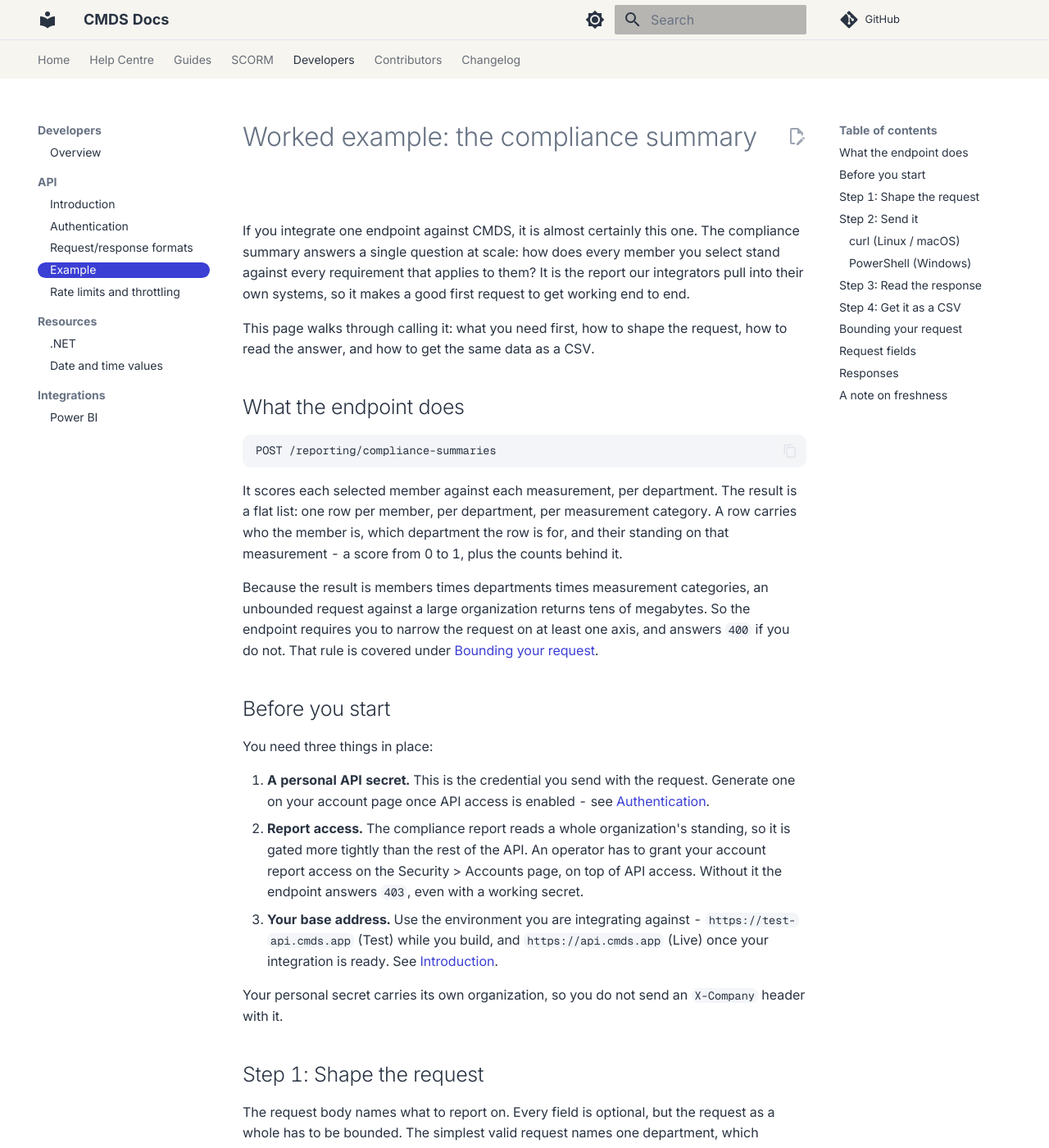
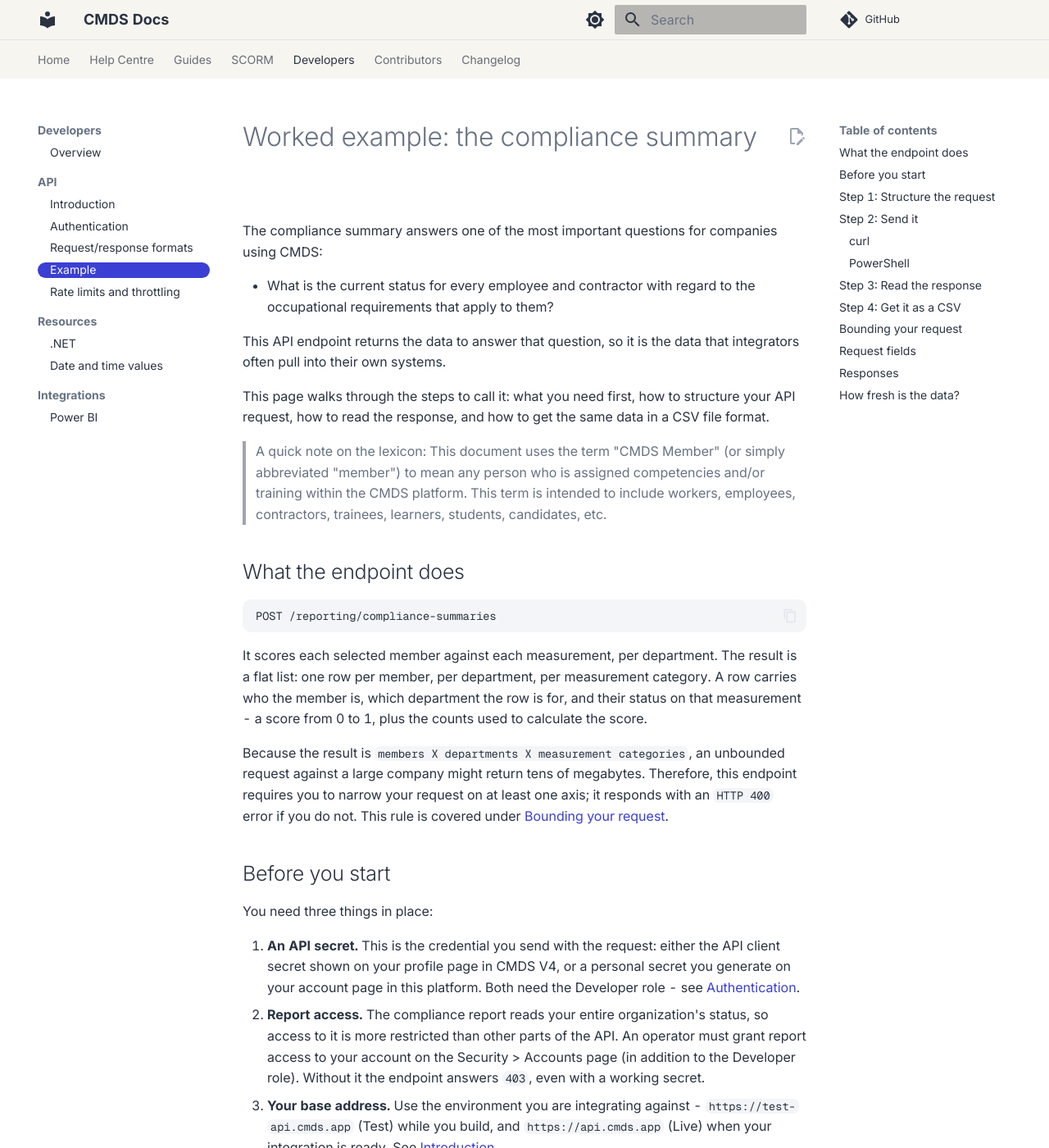
Before and after one commit to cmds-app/docs, an MkDocs documentation site: the page built from docs/developers/api/example.md, in a window 1280 px wide and 1400 px high. Shown: the whole window at 82% size. Built offline with MkDocs 1.6.1 and Material for MkDocs 9.7.7, drawn with Linux system fonts in a browser that asks for light colours; comment, search, counter and statistics services are not loaded; some of the changed text lies outside the part shown.

Commit message:
docs(api): rework the compliance summary worked example
The freshness note described the QUserStatus snapshot Quad dropped in
v26.5, the key note predated the measurements endpoint, and the page
named only the vsk_ secret while most integrators hold a V4 one. The
example now matches what the API returns and how it computes it.

````diff
--- a/docs/developers/api/example.md
+++ b/docs/developers/api/example.md
@@ -1,8 +1,14 @@
 # Worked example: the compliance summary
 
-If you integrate one endpoint against CMDS, it is almost certainly this one. The compliance summary answers a single question at scale: how does every member you select stand against every requirement that applies to them? It is the report our integrators pull into their own systems, so it makes a good first request to get working end to end.
+The compliance summary answers one of the most important questions for companies using CMDS:
 
-This page walks through calling it: what you need first, how to shape the request, how to read the answer, and how to get the same data as a CSV.
+* What is the current status for every employee and contractor with regard to the occupational requirements that apply to them?
+
+This API endpoint returns the data to answer that question, so it is the data that integrators often pull into their own systems.
+
+This page walks through the steps to call it: what you need first, how to structure your API request, how to read the response, and how to get the same data in a CSV file format.
+
+> A quick note on the lexicon: This document uses the term "CMDS Member" (or simply abbreviated "member") to mean any person who is assigned competencies and/or training within the CMDS platform. This term is intended to include workers, employees, contractors, trainees, learners, students, candidates, etc.
 
 ## What the endpoint does
 
@@ -10,23 +16,23 @@ This page walks through calling it: what you need first, how to shape the reques
 POST /reporting/compliance-summaries
 ```
 
-It scores each selected member against each measurement, per department. The result is a flat list: one row per member, per department, per measurement category. A row carries who the member is, which department the row is for, and their standing on that measurement - a score from 0 to 1, plus the counts behind it.
+It scores each selected member against each measurement, per department. The result is a flat list: one row per member, per department, per measurement category. A row carries who the member is, which department the row is for, and their status on that measurement - a score from 0 to 1, plus the counts used to calculate the score.
 
-Because the result is members times departments times measurement categories, an unbounded request against a large organization returns tens of megabytes. So the endpoint requires you to narrow the request on at least one axis, and answers `400` if you do not. That rule is covered under [Bounding your request](#bounding-your-request).
+Because the result is `members X departments X measurement categories`, an unbounded request against a large company might return tens of megabytes. Therefore, this endpoint requires you to narrow your request on at least one axis; it responds with an `HTTP 400` error if you do not. This rule is covered under [Bounding your request](#bounding-your-request).
 
 ## Before you start
 
 You need three things in place:
 
-1. **A personal API secret.** This is the credential you send with the request. Generate one on your account page once API access is enabled - see [Authentication](authentication.md).
-2. **Report access.** The compliance report reads a whole organization's standing, so it is gated more tightly than the rest of the API. An operator has to grant your account report access on the Security > Accounts page, on top of API access. Without it the endpoint answers `403`, even with a working secret.
-3. **Your base address.** Use the environment you are integrating against - `https://test-api.cmds.app` (Test) while you build, and `https://api.cmds.app` (Live) once your integration is ready. See [Introduction](introduction.md).
+1. **An API secret.** This is the credential you send with the request: either the API client secret shown on your profile page in CMDS V4, or a personal secret you generate on your account page in this platform. Both need the Developer role - see [Authentication](authentication.md).
+2. **Report access.** The compliance report reads your entire organization's status, so access to it is more restricted than other parts of the API. An operator must grant report access to your account on the Security > Accounts page (in addition to the Developer role). Without it the endpoint answers `403`, even with a working secret.
+3. **Your base address.** Use the environment you are integrating against - `https://test-api.cmds.app` (Test) while you build, and `https://api.cmds.app` (Live) when your integration is ready. See [Introduction](introduction.md).
 
-Your personal secret carries its own organization, so you do not send an `X-Company` header with it.
+Your secret belongs to your account in one organization, so you do not send a request header that identifies your company (`X-Company`). A request that names a different company in that header is refused with `403`.
 
-## Step 1: Shape the request
+## Step 1: Structure the request
 
-The request body names what to report on. Every field is optional, but the request as a whole has to be bounded. The simplest valid request names one department, which reports every member in it against every measurement:
+The request body defines your report criteria. Every field is optional, but the request as a whole must be bounded - see [Bounding your request](#bounding-your-request). The simplest valid criteria specifies one department; this returns every compliance measurement for every member in the requested department:
 
 ```json
 {
@@ -34,7 +40,7 @@ The request body names what to report on. Every field is optional, but the reque
 }
 ```
 
-To narrow further, name specific members and specific measurements instead:
+Alternatively, you can specify individual members and/or specific measurements:
 
 ```json
 {
@@ -43,38 +49,42 @@ To narrow further, name specific members and specific measurements instead:
 }
 ```
 
-The department and member identifiers are the ids you already hold from the directory reads. No endpoint lists the measurement keys; run a department-wide request once and read them from each row's `measurement.key` and `measurement.name`. Leave a list out (or send it as `null`) to mean "all of them" for that axis.
+You can obtain all the department and member identifiers in your company using the `GET /reporting/directory-contacts` endpoint. It needs report access, the same as this endpoint.
+
+You can obtain all the measurement keys and names using the `GET /reporting/compliance-summaries/measurements` endpoint. It needs no report access.
+
+You can omit a list (or send `null`) to mean "all of the items in the list" for that axis.
 
 ## Step 2: Send it
 
-The format is chosen with a `?format=` query parameter. Omit it for JSON, the default.
+The format is chosen with a `?format=` query parameter. If you omit the format, the default is JSON.
 
-### curl (Linux / macOS)
+Supported formats are `csv` and `json`.
+
+### curl
 
 ```bash
-curl -X POST "https://api.cmds.app/reporting/compliance-summaries" \
-    -H "Authorization: Bearer vsk_live_your_secret_here" \
+curl -X POST "https://test-api.cmds.app/reporting/compliance-summaries" \
+    -H "Authorization: Bearer your_client_secret_here" \
     -H "Content-Type: application/json" \
     -d '{
         "departments": ["3f2504e0-4f89-41d3-9a0c-0305e82c3301"]
     }'
 ```
 
-### PowerShell (Windows)
+### PowerShell
 
 ```powershell
-$secret = "vsk_live_your_secret_here"
+$secret = "your_client_secret_here"
 
-$body = @'
-{
-    "departments": ["3f2504e0-4f89-41d3-9a0c-0305e82c3301"]
-}
-'@
+$body = @{
+    departments = @("3f2504e0-4f89-41d3-9a0c-0305e82c3301")
+} | ConvertTo-Json
 
-curl.exe -X POST "https://api.cmds.app/reporting/compliance-summaries" `
-    -H "Authorization: Bearer $secret" `
-    -H "Content-Type: application/json" `
-    -d $body
+Invoke-RestMethod -Method Post -Uri "https://test-api.cmds.app/reporting/compliance-summaries" `
+    -Headers @{ Authorization = "Bearer $secret" } `
+    -ContentType "application/json" `
+    -Body $body
 ```
 
 ## Step 3: Read the response
@@ -89,7 +99,7 @@ A successful request returns `200` and a JSON array. Each element is one member'
         "primaryProfile": { "id": "b1e7...", "name": "Field Operator", "code": "FO-2" },
         "measurement": {
             "key": 3,
-            "name": "Required credentials",
+            "name": "Critical Competencies",
             "score": 0.75,
             "required": 4,
             "satisfied": 3,
@@ -107,8 +117,8 @@ A successful request returns `200` and a JSON array. Each element is one member'
 
 A few things worth knowing when you read this:
 
-- **`measurement.score`** runs from 0 to 1, to two decimal places - the share of what was required that the member has satisfied. It is `null` when a score does not apply to the row.
-- **`measurement.key`** is opaque. The underlying view numbers the same category differently on its credential and competency branches, so pair the key with `measurement.name` rather than treating the key as a stable identifier.
+- **`measurement.score`** runs from 0 to 1, to two decimal places - the share of what was required that the member has satisfied. A member with nothing required (`required` is `0`) is scored by the `emptyScore` field: by default they score `1`, and with `emptyScore` set to `3` (excluded) the score is `null`.
+- **`measurement.key`** runs from 1 to 12, one key per measurement, and is what the `measurements` filter takes. `GET /reporting/compliance-summaries/measurements` lists every key with its name.
 - **`measurement.required` and `measurement.satisfied`** are the counts behind the score. The remaining counts (`expired`, `notCompleted`, and the rest) break the standing down further and are `null` where they do not apply.
 - **`primaryProfile`** is `null` when the member has no primary profile.
 
@@ -118,13 +128,13 @@ Add `?format=csv` to receive the same data as a `text/csv` file attachment, one
 
 ```bash
 curl -X POST "https://api.cmds.app/reporting/compliance-summaries?format=csv" \
-    -H "Authorization: Bearer vsk_live_your_secret_here" \
+    -H "Authorization: Bearer your_client_secret_here" \
     -H "Content-Type: application/json" \
     -d '{ "departments": ["3f2504e0-4f89-41d3-9a0c-0305e82c3301"] }' \
     -o compliance-summary.csv
 ```
 
-The CSV leads with a UTF-8 byte order mark so a spreadsheet reads accented names correctly, and it guards against formula injection in caller-supplied fields. `xlsx` and `pdf` are named formats but answer `501` until their renderers exist; anything else answers `400`.
+The CSV leads with a UTF-8 byte order mark so a spreadsheet reads accented names correctly, and it guards against formula injection in caller-supplied fields.
 
 ## Bounding your request
 
@@ -142,7 +152,7 @@ In practice: name a department, or name members together with the measurements y
 | `departments` | array of ids | Departments to report on. Empty or omitted means all |
 | `members` | array of ids | Members to report on. Empty means everybody in the selected departments |
 | `measurements` | array of integers | Measurement keys to include. Empty means all categories |
-| `functions` | array of strings | Affiliation functions to count: `Department`, `Organization`, `Administration`. Empty means all |
+| `functions` | array of strings | Affiliation functions to count: `Department`, `Organization`, `Administration`, `Employee`. Empty means the first three; an `Employee` affiliation counts only when you name it |
 | `profileCondition` | integer | Which profiles the score counts against: `0` all (default), `1` primary only, `2` compliance-required only |
 | `memberMustHaveProfile` | boolean | When true, drop members who have no profile at all |
 | `emptyScore` | integer | How to score a member with nothing to satisfy: `0` as reported (default), `1` non-compliant, `2` compliant, `3` excluded |
@@ -154,10 +164,16 @@ In practice: name a department, or name members together with the measurements y
 | `200 OK` | The report, as a JSON array (or a CSV attachment with `?format=csv`) |
 | `400 Bad Request` | The request is unbounded (see above), or names an unknown format |
 | `401 Unauthorized` | No valid credential |
-| `403 Forbidden` | Your account has not been granted report access |
+| `403 Forbidden` | Your account has not been granted report access, or the `X-Company` header names a company other than your secret's |
 | `429 Too Many Requests` | You have exceeded the report rate limit; wait for the number of seconds in `Retry-After` |
 | `501 Not Implemented` | A named but unbuilt format (`xlsx`, `pdf`) |
 
-## A note on freshness
+## How fresh is the data?
 
-The report reads a materialized snapshot of member standing. It reports what the snapshot says and never triggers a rebuild, so the numbers are exactly as fresh as the last refresh - fast to return, but not a live recomputation at the moment you call.
+The report is calculated when you call it, from this platform's copies of CMDS data rather than from a stored result. How current those copies are depends on what changed:
+
+- **Records.** Validations, tickets, designations, memberships, and accounts are copied every hour, so a change made in CMDS typically shows up within the hour.
+- **Definitions.** Departments, profiles, competencies, and achievement types are copied once a day, so a change to one shows up the next day.
+- **Expiry.** Expiry is judged at the moment you call, so a validation or ticket that expired this morning counts as expired now, without waiting for a copy.
+
+Two calls an hour apart can return different numbers even when nobody changed anything, because an expiry date passed or the hourly copy landed.
````
